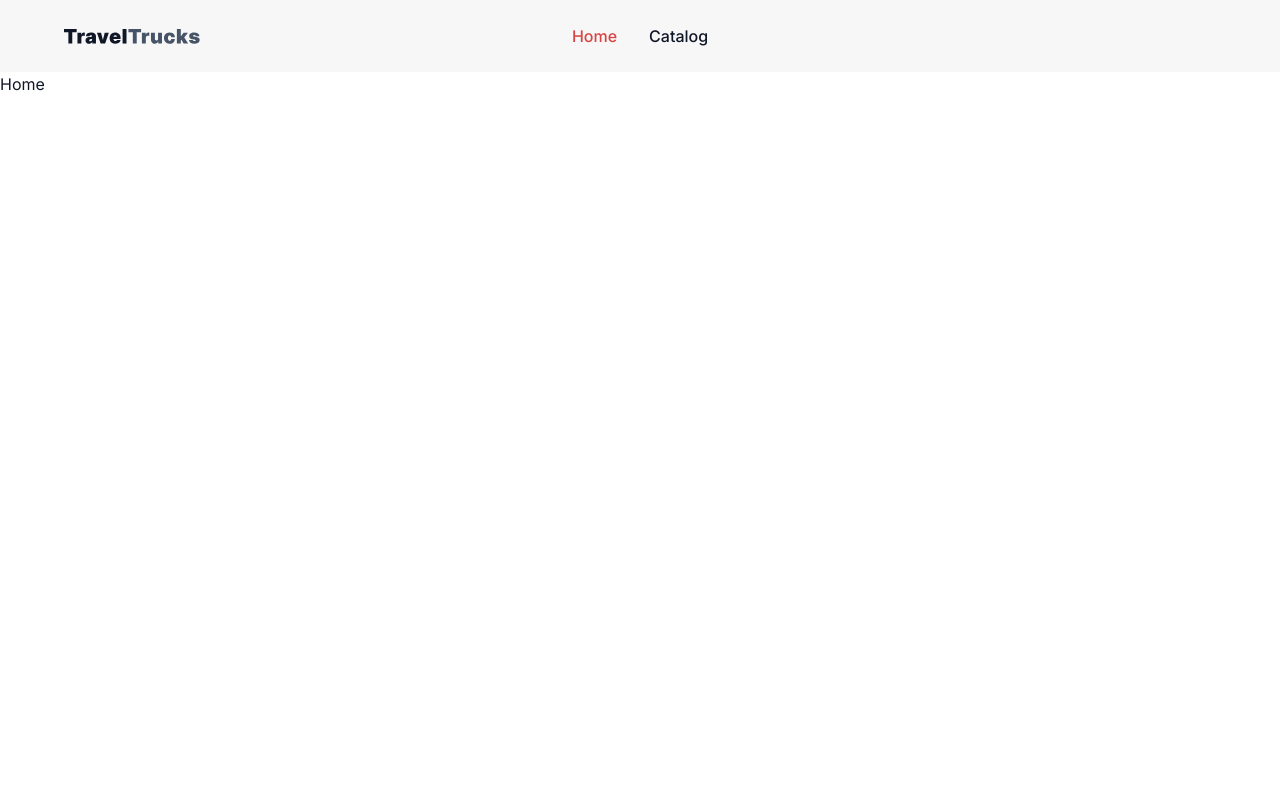
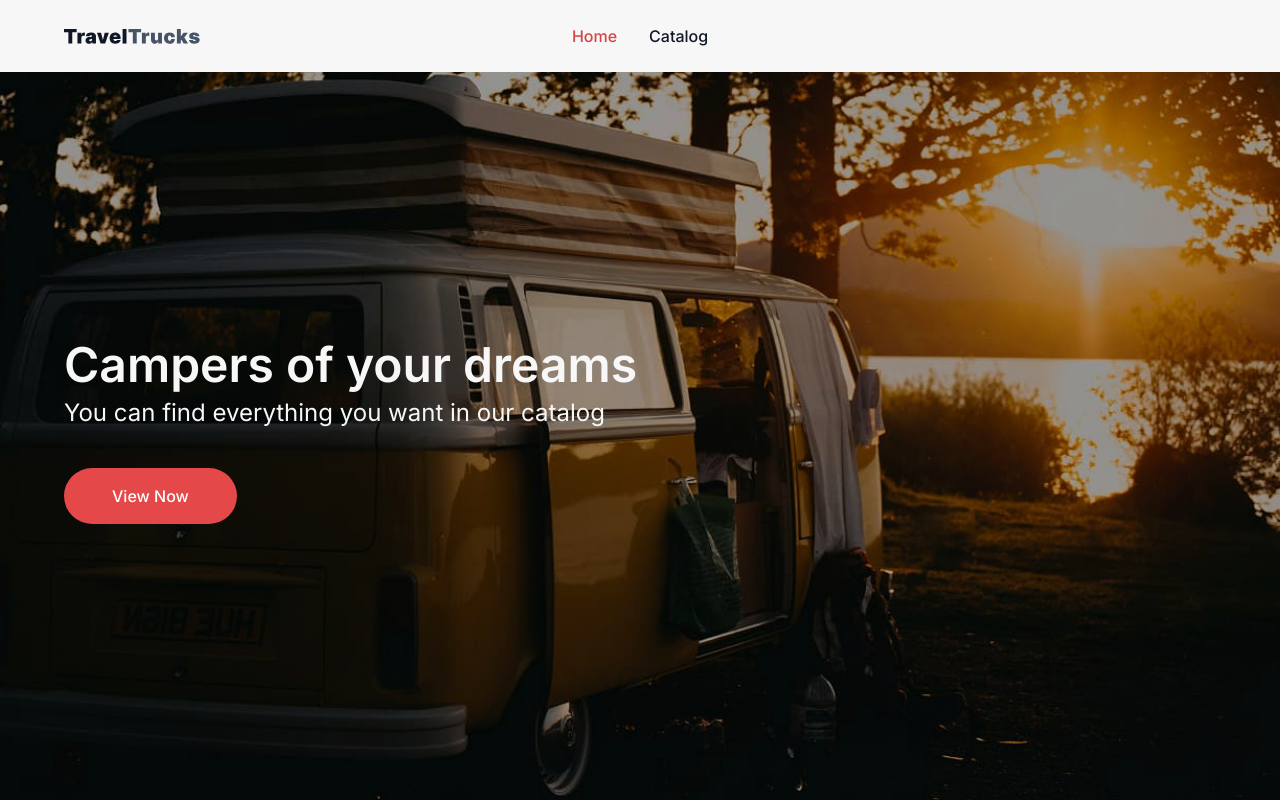
Before and after one commit to Val-M9/travel-trucks-app, a React (Vite) app: page / in a window 1280 px wide. Built offline with nearby package versions, Linux system fonts and the light colour scheme.

Commit message:
adjust btn, add home page

```diff
--- a/src/components/button/button.module.css
+++ b/src/components/button/button.module.css
@@ -2,20 +2,11 @@
   display: flex;
   align-items: center;
   justify-content: center;
-  padding: 12px 32px;
   border-radius: var(--radius-xlg);
   font-size: var(--fs-14);
   font-weight: var(--fw-500);
   line-height: var(--lh-5);
   transition: all var(--trns-ease);
-}
-
-.btn[data-size='lg'] {
-  padding: 12px 32px;
-}
-
-.btn[data-size='sm'] {
-  padding: 8px 24px;
 }
 
 .btn[data-variant='filled'] {
@@ -40,15 +31,6 @@
 
 @media only screen and (min-width: 768px) {
   .btn {
-    padding: 16px 60px;
     font-size: var(--fs-16);
   }
-
-  .btn[data-size='lg'] {
-    padding: 16px 60px;
-  }
-
-  .btn[data-size='sm'] {
-    padding: 16px 32px;
-  }
 }
--- a/src/components/button/button.tsx
+++ b/src/components/button/button.tsx
@@ -5,17 +5,16 @@ const Button = ({
   onClick,
   variant = 'filled',
   type = 'button',
-  size = 'lg',
   children,
+  style = '',
   ...props
 }: ButtonProps) => {
   return (
     <button
       onClick={onClick}
       data-variant={variant}
-      data-size={size}
       type={type}
-      className={styles.btn}
+      className={`${styles.btn} ${style}`}
       {...props}>
       {children}
     </button>
--- /dev/null
+++ b/src/pages/home/home.module.css
@@ -0,0 +1,65 @@
+.hero {
+  position: relative;
+  width: 100%;
+  height: calc(100vh - var(--header-height-sm));
+  background:
+    linear-gradient(0deg, rgba(0, 0, 0, 0.2) 0%, rgba(0, 0, 0, 0.2) 100%),
+    url('../../assets/images/hero-bg.jpg') var(--cl-gray-20) center / cover
+      no-repeat;
+}
+
+.content {
+  display: flex;
+  flex-direction: column;
+  justify-content: center;
+  align-items: center;
+  text-align: center;
+  padding: 0 20px;
+  min-height: 100%;
+  color: var(--cl-gray-20);
+}
+
+.title {
+  font-size: var(--fs-32);
+  font-weight: var(--fw-600);
+  line-height: var(--lh-3);
+}
+
+.description {
+  margin-top: 16px;
+  margin-bottom: 40px;
+  font-size: var(--fs-16);
+  line-height: var(--lh-3);
+  max-width: 600px;
+}
+
+.btn {
+  padding: 16px 48px;
+}
+
+@media only screen and (min-width: 768px) {
+  .hero {
+    height: calc(100vh - var(--header-height-lg));
+  }
+
+  .content {
+    padding: 0 32px;
+    align-items: flex-start;
+  }
+
+  .title {
+    font-size: var(--fs-48);
+    font-weight: var(--fw-600);
+    line-height: var(--lh-07);
+  }
+
+  .description {
+    font-size: var(--fs-24);
+  }
+}
+
+@media only screen and (min-width: 1024px) {
+  .content {
+    padding: 0 64px;
+  }
+}
--- a/src/pages/home/home.tsx
+++ b/src/pages/home/home.tsx
@@ -1,5 +1,18 @@
+import { Button } from '../../components'
+import styles from './home.module.css'
+
 const Home = () => {
-  return <div>Home</div>
+  return (
+    <section className={styles.hero}>
+      <div className={styles.content}>
+        <h1 className={styles.title}>Campers of your dreams</h1>
+        <p className={styles.description}>
+          You can find everything you want in our catalog
+        </p>
+        <Button style={styles.btn}>View Now</Button>
+      </div>
+    </section>
+  )
 }
 
 export default Home
--- a/src/styles/global.css
+++ b/src/styles/global.css
@@ -44,7 +44,7 @@
   --trns-ease: 0.3s ease;
 
   /* Layout */
-  --header-height-sm: 68px;
+  --header-height-sm: 66px;
   --header-height-lg: 72px;
 }
 
```
Also changed, not shown: src/components/button/types.ts (+2 -5 lines), src/components/header/style.module.css (deleted, +0 -58 lines), src/components/layout/styles.module.css (deleted, +0 -20 lines), src/assets/images/hero-bg.jpg (added).
